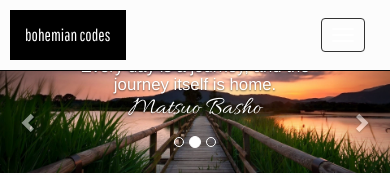
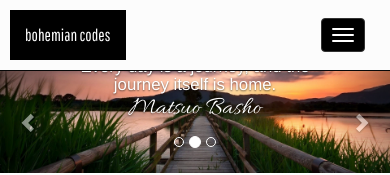
Before and after one commit to BohemianCodes/cf-portfolio, a plain HTML site: page index.html in a window 390 px wide. Shown: the top 175 px of the page. Drawn offline with nearby package versions, Linux system fonts and the light colour scheme; a web font is replaced by a local one.

Commit message:
fixed navbar color

```diff
--- a/css/style.css
+++ b/css/style.css
@@ -121,6 +121,9 @@ li, .nav>a {
 	color: black;
 }
 
+.navbar-toggle {
+	background-color: black;
+}
 
 /*FAQ Styles*/
 
```
